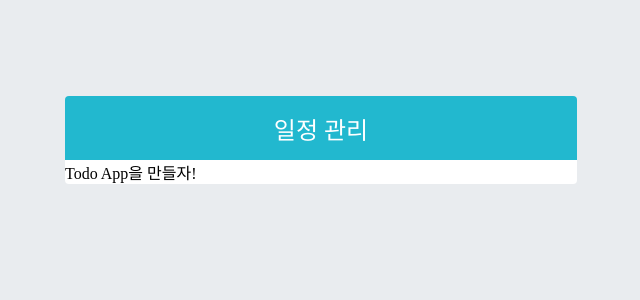
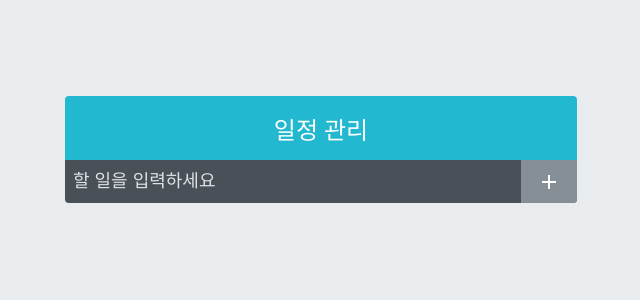
Before and after one commit to Kyeom1997/todo-app, a React (Create React App) app: page / in a window 1280 px wide. Shown: the top 300 px of the page, without its empty margins (319-959 px from the left). Built offline with nearby package versions, Linux system fonts and the light colour scheme.

Commit message:
todo-app / TodoInsert.js

```diff
--- a/src/App.js
+++ b/src/App.js
@@ -1,8 +1,13 @@
 import React from 'react';
 import TodoTemplate from './components/TodoTemplate';
+import TodoInsert from './components/TodoInsert';
 
 const App = () => {
-  return <TodoTemplate>Todo App을 만들자!</TodoTemplate>;
+  return (
+    <TodoTemplate>
+      <TodoInsert />
+    </TodoTemplate>
+  );
 };
 
 export default App;
--- /dev/null
+++ b/src/components/TodoInsert.js
@@ -0,0 +1,16 @@
+import React from 'react';
+import { MdAdd } from 'react-icons/md';
+import './TodoInsert.scss';
+
+const TodoInsert = () => {
+  return (
+    <form className="TodoInsert">
+      <input placeholder="할 일을 입력하세요" />
+      <button type="submit">
+        <MdAdd />
+      </button>
+    </form>
+  );
+};
+
+export default TodoInsert;
--- /dev/null
+++ b/src/components/TodoInsert.scss
@@ -0,0 +1,37 @@
+.TodoInsert {
+  display: flex;
+  background: #495057;
+  input {
+    //기본 스타일 초기화
+    background: none;
+    outline: none;
+    border: none;
+    padding: 0.5rem;
+    font-size: 1.125rem;
+    line-height: 1.5;
+    color: white;
+    &::placeholder {
+      color: #dee2e6;
+    }
+    //버튼을 제외한 영역을 모두 차지하기
+    flex: 1;
+  }
+  button {
+    //기본 스타일 초기화
+    background: none;
+    outline: none;
+    border: none;
+    background: #868e96;
+    color: white;
+    padding-left: 1rem;
+    padding-right: 1rem;
+    font-size: 1.5rem;
+    display: flex;
+    align-items: center;
+    cursor: pointer;
+    transition: 0.1s background ease-in;
+    &:hover {
+      background: #adb5bd;
+    }
+  }
+}
```
